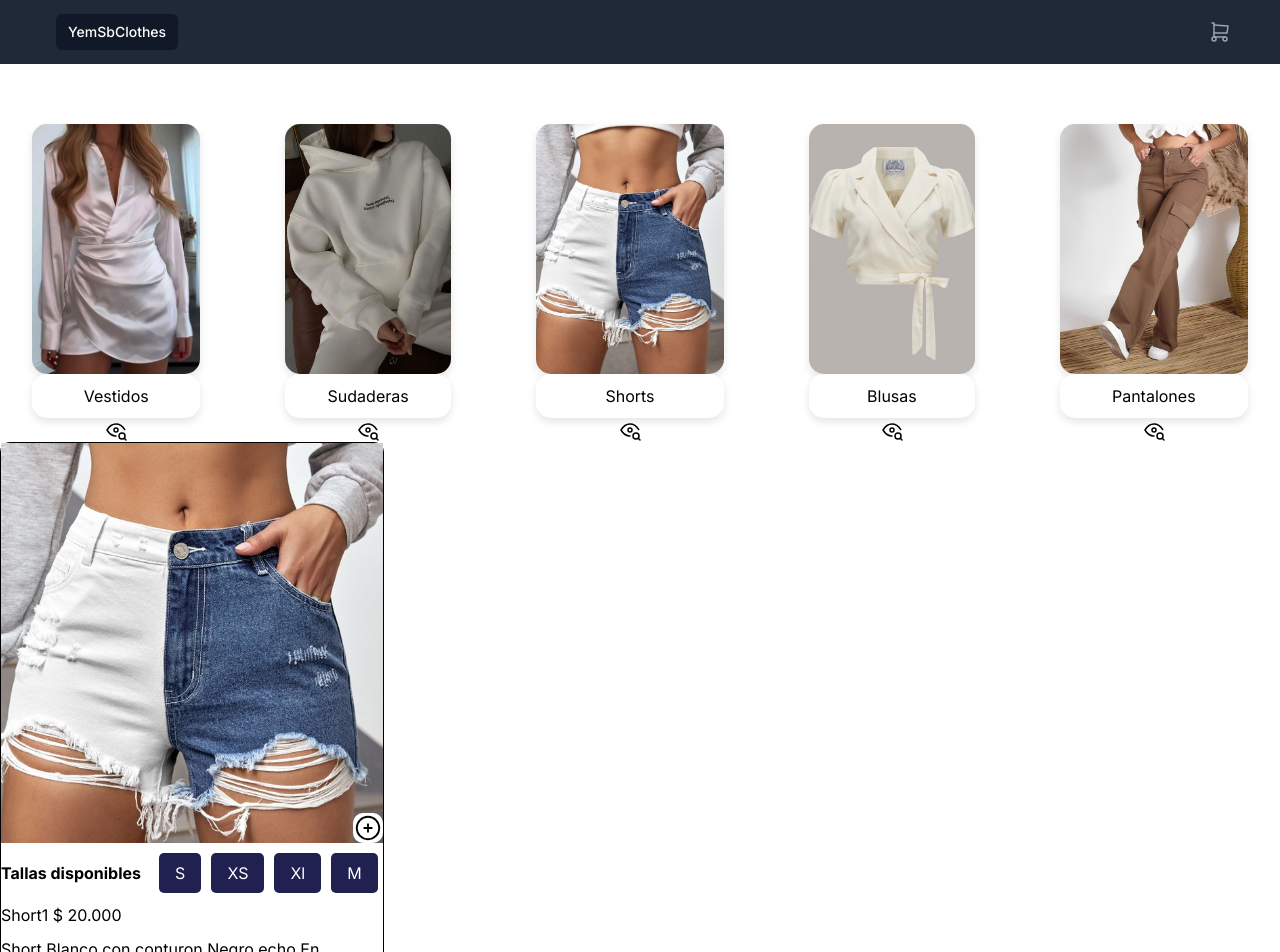
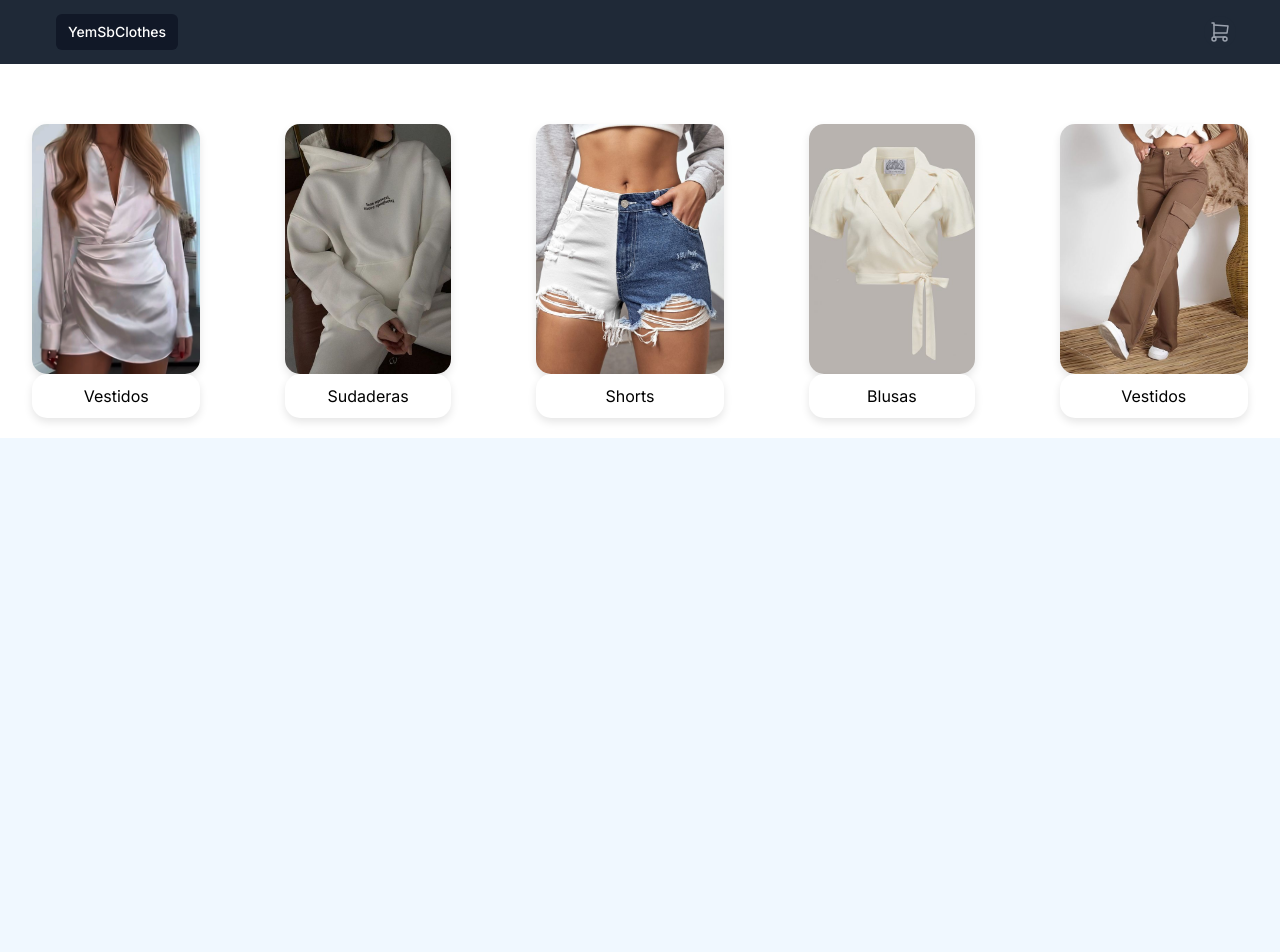
Before and after one commit to yesicazemanate/TiendaOnline, a Next.js app in the folder front-end/tienda/: page /vistaGeneral in a window 1280 px wide. Shown: the top 952 px of the page. Built offline with nearby package versions, Linux system fonts and the light colour scheme.

Commit message:
Cambio agrego de detalle. mas vista,mejorar dettale componente de cadad porducto y hacer fondo borroso y demas detalles

```diff
--- a/front-end/tienda/src/app/Componentes/Style.css
+++ b/front-end/tienda/src/app/Componentes/Style.css
@@ -34,7 +34,7 @@
 }
 .ContenedorDetalle{
 
-    width: 30%;
+    width: 20%;
     display: flex;
     flex-direction: column;
     gap: 10px;
--- /dev/null
+++ b/front-end/tienda/src/app/detalle/page.jsx
@@ -0,0 +1,37 @@
+import Image from "next/image"
+export default function Detailvista({imagenn,descripcion, nombre, precio}) {
+  return (
+    <div class="ContenedorDetalle">
+      <div class="DetalleImagen">
+        <Image class="ImagenDetalle" src={imagenn} width={150} height={150}/>
+<svg xmlns="http://www.w3.org/2000/svg" class="MasDetalle" width="30" height="30" viewBox="0 0 24 24" stroke-width="1.5" stroke="currentColor" fill="none" stroke-linecap="round" stroke-linejoin="round"><path stroke="none" d="M0 0h24v24H0z" fill="none"/><path d="M3 12a9 9 0 1 0 18 0a9 9 0 0 0 -18 0" /><path d="M9 12h6" /><path d="M12 9v6" /></svg>
+      </div>
+      <div class="ContenedorTallas">
+        <div class="textoTallas">Tallas disponibles</div>
+        <div class="ContainerTallas">
+        <span class="Talla"> S </span>
+        <span class="Talla">XS</span>
+        <span class="Talla">Xl</span>
+        <span class="Talla">M</span>
+        </div>
+      </div>
+
+      <div>
+        <span>{nombre}</span>
+        <span> $ {precio}</span>
+      </div>
+      <div>
+        <span>{descripcion}</span>
+      </div>
+      <div>
+        <span>Tallas</span>
+        <div>
+        <button>XS</button>
+        <button>S</button>
+        <button>M</button>
+        </div>
+      </div>
+
+    </div>
+  )
+}
--- /dev/null
+++ b/front-end/tienda/src/app/vestidos/VerDetallevestidos.js
@@ -0,0 +1,28 @@
+import "../vistaGeneral/StylePage.css"
+import CardProductos from "../Componentes/CardProductos"
+import { useState } from "react"
+import Detailvista from "../detalle/page"
+import "./index.css"
+export default function VerDetallevestidos() {
+    const [verDetailVestidos,setverDetailVestidos] = useState('vestidos')
+  const handleverDetalleVestidos =() => {
+    setverDetailVestidos(verDetailVestidos==='vestidos'? 'detalle': 'vestidos')
+  }
+  return (
+    <div class="vestidos">
+    <div class="vestido1">
+      <CardProductos titulo=" (Name Vestido)" imagen="/img/12484244.jpg"/>
+     <div value={setverDetailVestidos} onClick={handleverDetalleVestidos} >
+        Ver Detalle
+     </div>
+     </div>
+     <div class="detalle">
+     {verDetailVestidos === 'detalle'&& <Detailvista  imagenn="/img/shorts.jpg" nombre="Short1"
+          descripcion="Short Blanco con conturon Negro echo En MEDELLIN"
+          precio="20.000"/>}
+     </div>
+
+    </div>
+
+  )
+}
--- /dev/null
+++ b/front-end/tienda/src/app/vestidos/index.css
@@ -0,0 +1,11 @@
+.vestidos{
+ width: 100%;
+ display: flex;
+ flex-wrap: wrap
+}
+.vestido1{
+    width: 50%;
+}
+.detalle{
+    width: 50%;
+}
--- a/front-end/tienda/src/app/vistaGeneral/StylePage.css
+++ b/front-end/tienda/src/app/vistaGeneral/StylePage.css
@@ -11,14 +11,12 @@
 
 /* Estilos para el contenedor principal */
 .Contenedor-principal-categorias {
+    position: relative;
     margin-top: 60px;
     display: flex;
     justify-content: space-around;
-    /* Distribuye el espacio entre las tarjetas de manera uniforme */
     flex-wrap: wrap;
-    /* Permite que las tarjetas se ajusten en filas según el ancho del contenedor */
     gap: 20px;
-    /* Espacio entre tarjetas */
 }
 
 /* Estilos básicos para las tarjetas */
@@ -67,9 +65,14 @@
     transform: scale(1.1);
     /* Aumenta ligeramente el tamaño de la imagen al pasar el mouse */
 }
-.Vestidos{
-    display: flex;
-    justify-content: center;
-    flex-direction: column;
-    align-items: center;
+.ContenedorDedetalleYvestidosGeneral{
+display: flex;
+flex-wrap: wrap;
+width: 100%;
+z-index: 10;
 }
+.ContenedorVerProductosYDetalle{
+    background-color: aliceblue;
+    width: 100vw;
+    height: 100vh;
+}
--- a/front-end/tienda/src/app/vistaGeneral/page.jsx
+++ b/front-end/tienda/src/app/vistaGeneral/page.jsx
@@ -1,83 +1,107 @@
 "use client"
+import Image from "next/image";
 import Navbar from "../Componentes/Navbar";
 import Sudaderas from "../sudaderas/page";
 import "./StylePage.css"
 import Vestidos from "../vestidos/page";
-import {useState} from "react";
-import CardCategorias from "../Componentes/CardCategorias";
+import { useState } from "react";
 import Shorts from "../shorts/page";
 import Blusas from "../blusas/page";
 import Pantalones from "../pantalones/page";
 
-import Detail from "../Componentes/Detail";
 export default function Home() {
   const [verVestidos, setverVestidos] = useState('vistaGeneral')
 
-  const handleVestido = () =>{
-    setverVestidos (verVestidos=== 'vistaGeneral'? 'vestidos' :'vistaGeneral')
+  const handleVestido = () => {
+    setverVestidos(verVestidos === 'vistaGeneral' ? 'vestidos' : 'vistaGeneral')
   }
 
-  const[verSudaderas, setverSudaderas] = useState("vistaGeneral")
-  const handleVerSudaderas = () =>{
-    setverSudaderas(verSudaderas=== 'vistaGeneral'? 'sudaderas' : 'vistaGeneral')
+  const [verSudaderas, setverSudaderas] = useState("vistaGeneral")
+  const handleVerSudaderas = () => {
+    setverSudaderas(verSudaderas === 'vistaGeneral' ? 'sudaderas' : 'vistaGeneral')
   }
 
-  const [verShorts,setVerShorts] = useState('vistaGeneral')
-  const handleVerShorts = () =>{
-    setVerShorts (verShorts === 'vistaGeneral'? "shorts": "vistaGeneral")
+  const [verShorts, setVerShorts] = useState('vistaGeneral')
+  const handleVerShorts = () => {
+    setVerShorts(verShorts === 'vistaGeneral' ? "shorts" : "vistaGeneral")
   }
 
-  const [verBlusas,setverBlusas]= useState('vistaGeneral');
-  const handleVerBlusas = () =>{
-    setverBlusas(verBlusas === 'vistaGeneral'? 'blusas': 'vistaGeneral');
+  const [verBlusas, setverBlusas] = useState('vistaGeneral');
+  const handleVerBlusas = () => {
+    setverBlusas(verBlusas === 'vistaGeneral' ? 'blusas' : 'vistaGeneral');
   }
 
-  const [verPantalones,setverPantalones] = useState('vistaGeneral')
-  const handleverPantalones = ()=>{
-    setverPantalones(verPantalones === 'vistaGeneral'? 'pantalones': 'vistaGeneral');
+  const [verPantalones, setverPantalones] = useState('vistaGeneral')
+  const handleverPantalones = () => {
+    setverPantalones(verPantalones === 'vistaGeneral' ? 'pantalones' : 'vistaGeneral');
   }
   return (
-  <>
+    <>
       <Navbar />
 
       <div className="Contenedor-principal-categorias">
-      <div class="Vestidos">
-        <CardCategorias           title="Vestidos" image="/img/vestidos.jpg" >
-        </CardCategorias>
-        <svg  value={setverVestidos} onClick={handleVestido} xmlns="http://www.w3.org/2000/svg" class="icon icon-tabler icon-tabler-eye-search" width="24" height="24" viewBox="0 0 24 24" stroke-width="1.5" stroke="currentColor" fill="none" stroke-linecap="round" stroke-linejoin="round"><path stroke="none" d="M0 0h24v24H0z" fill="none"/><path d="M10 12a2 2 0 1 0 4 0a2 2 0 0 0 -4 0" /><path d="M12 18c-.328 0 -.652 -.017 -.97 -.05c-3.172 -.332 -5.85 -2.315 -8.03 -5.95c2.4 -4 5.4 -6 9 -6c3.465 0 6.374 1.853 8.727 5.558" /><path d="M18 18m-3 0a3 3 0 1 0 6 0a3 3 0 1 0 -6 0" /><path d="M20.2 20.2l1.8 1.8" /></svg>
-        </div>
-        <div class="Vestidos">
-        <CardCategorias title="Sudaderas" image="/img/sudaderas.jpg" />
-        <svg value={setverSudaderas} onClick={handleVerSudaderas} xmlns="http://www.w3.org/2000/svg" class="icon icon-tabler icon-tabler-eye-search" width="24" height="24" viewBox="0 0 24 24" stroke-width="1.5" stroke="currentColor" fill="none" stroke-linecap="round" stroke-linejoin="round"><path stroke="none" d="M0 0h24v24H0z" fill="none"/><path d="M10 12a2 2 0 1 0 4 0a2 2 0 0 0 -4 0" /><path d="M12 18c-.328 0 -.652 -.017 -.97 -.05c-3.172 -.332 -5.85 -2.315 -8.03 -5.95c2.4 -4 5.4 -6 9 -6c3.465 0 6.374 1.853 8.727 5.558" /><path d="M18 18m-3 0a3 3 0 1 0 6 0a3 3 0 1 0 -6 0" /><path d="M20.2 20.2l1.8 1.8" /></svg>
+      {/* VESTIDO*/}
+        <div className="contenedor-cartas">
+          <div className="card-categoria">
+            <Image value={setverVestidos} onClick={handleVestido} src="/img/vestidos.jpg" width={90} height={60} />
+          </div>
+          <div className="card-categoria">
+            <h1>Vestidos</h1>
+          </div>
         </div>
 
-        <div class="Vestidos">
-        <CardCategorias title="Shorts" image="/img/shorts.jpg" />
-        <svg values={setVerShorts} onClick={handleVerShorts} set xmlns="http://www.w3.org/2000/svg" class="icon icon-tabler icon-tabler-eye-search" width="24" height="24" viewBox="0 0 24 24" stroke-width="1.5" stroke="currentColor" fill="none" stroke-linecap="round" stroke-linejoin="round"><path stroke="none" d="M0 0h24v24H0z" fill="none"/><path d="M10 12a2 2 0 1 0 4 0a2 2 0 0 0 -4 0" /><path d="M12 18c-.328 0 -.652 -.017 -.97 -.05c-3.172 -.332 -5.85 -2.315 -8.03 -5.95c2.4 -4 5.4 -6 9 -6c3.465 0 6.374 1.853 8.727 5.558" /><path d="M18 18m-3 0a3 3 0 1 0 6 0a3 3 0 1 0 -6 0" /><path d="M20.2 20.2l1.8 1.8" /></svg>
+        {/* SUDADERAS */}
+        <div className="contenedor-cartas">
+          <div className="card-categoria">
+            <Image value={setverSudaderas} onClick={handleVerSudaderas} src="/img/sudaderas.jpg" width={90} height={60} />
+          </div>
+          <div className="card-categoria">
+            <h1>Sudaderas</h1>
+          </div>
         </div>
 
-        <div class="Vestidos" >
-        <CardCategorias title="Blusas" image="/img/blusas.jpg" />
-        <svg values={setverBlusas} onClick={handleVerBlusas} xmlns="http://www.w3.org/2000/svg" class="icon icon-tabler icon-tabler-eye-search" width="24" height="24" viewBox="0 0 24 24" stroke-width="1.5" stroke="currentColor" fill="none" stroke-linecap="round" stroke-linejoin="round"><path stroke="none" d="M0 0h24v24H0z" fill="none"/><path d="M10 12a2 2 0 1 0 4 0a2 2 0 0 0 -4 0" /><path d="M12 18c-.328 0 -.652 -.017 -.97 -.05c-3.172 -.332 -5.85 -2.315 -8.03 -5.95c2.4 -4 5.4 -6 9 -6c3.465 0 6.374 1.853 8.727 5.558" /><path d="M18 18m-3 0a3 3 0 1 0 6 0a3 3 0 1 0 -6 0" /><path d="M20.2 20.2l1.8 1.8" /></svg>
+        {/* SHORTS */}
+        <div className="contenedor-cartas">
+          <div className="card-categoria">
+            <Image value={setVerShorts} onClick={handleVerShorts} src="/img/shorts.jpg" width={90} height={60} />
+          </div>
+          <div className="card-categoria">
+            <h1>Shorts</h1>
+          </div>
         </div>
 
-        <div class="Vestidos">
-        <CardCategorias title="Pantalones" image="/img/pantalones.jpg" />
-        <svg value={setverPantalones} onClick={handleverPantalones} xmlns="http://www.w3.org/2000/svg" class="icon icon-tabler icon-tabler-eye-search" width="24" height="24" viewBox="0 0 24 24" stroke-width="1.5" stroke="currentColor" fill="none" stroke-linecap="round" stroke-linejoin="round"><path stroke="none" d="M0 0h24v24H0z" fill="none"/><path d="M10 12a2 2 0 1 0 4 0a2 2 0 0 0 -4 0" /><path d="M12 18c-.328 0 -.652 -.017 -.97 -.05c-3.172 -.332 -5.85 -2.315 -8.03 -5.95c2.4 -4 5.4 -6 9 -6c3.465 0 6.374 1.853 8.727 5.558" /><path d="M18 18m-3 0a3 3 0 1 0 6 0a3 3 0 1 0 -6 0" /><path d="M20.2 20.2l1.8 1.8" /></svg>
+        {/* BLUSAS */}
+        <div className="contenedor-cartas">
+          <div className="card-categoria">
+            <Image value={setverBlusas} onClick={handleVerBlusas} src="/img/blusas.jpg" width={90} height={60} />
+          </div>
+          <div className="card-categoria">
+            <h1>Blusas</h1>
+          </div>
         </div>
+
+        {/* Pantalones */}
+        <div className="contenedor-cartas">
+          <div className="card-categoria">
+            <Image value={setverPantalones} onClick={handleverPantalones} src="/img/pantalones.jpg" width={90} height={60} />
+          </div>
+          <div className="card-categoria">
+            <h1>Vestidos</h1>
+          </div>
+        </div>
+
+
+      <div class="ContenedorVerProductosYDetalle">
+        {verVestidos === 'vestidos' && <Vestidos />}
+        {verSudaderas == 'sudaderas' && <Sudaderas />}
+        {verShorts === 'shorts' && <Shorts />}
+        {verBlusas === 'blusas' && <Blusas />}
+        {verPantalones === 'pantalones' && <Pantalones />}
+
       </div>
-    <div>
-      {verVestidos === 'vestidos'&& <Vestidos/>}
-      {verSudaderas == 'sudaderas'&& <Sudaderas/>}
-      {verShorts === 'shorts'&& <Shorts/>}
-      {verBlusas === 'blusas' && <Blusas />}
-      {verPantalones === 'pantalones' && <Pantalones/>}
-      <Detail imagenn="/img/shorts.jpg" nombre="Short1"
-      descripcion="Short Blanco con conturon Negro echo En MEDELLIN"
-      precio="20.000"
-      />
       </div>
 
-  </>
+
+    </>
   );
 }
```
Also changed, not shown: front-end/tienda/src/app/vestidos/page.jsx (+18 -5 lines).
